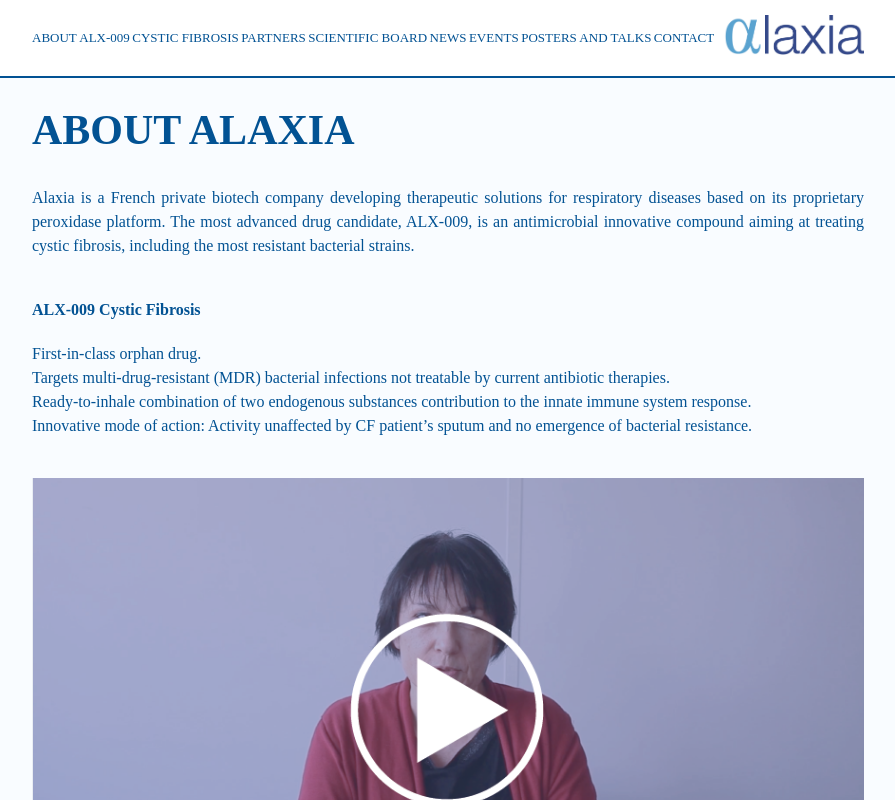
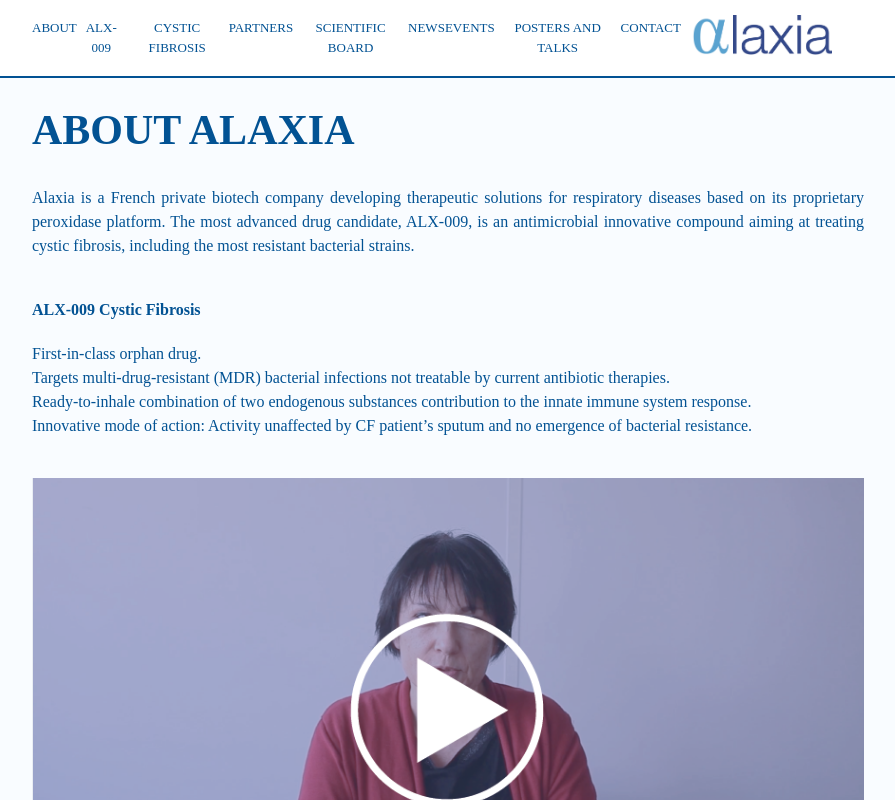
Before and after one commit to JBeaussart/alaxia-pharma, a Vue app: page / in a window 1280 px wide. Shown: the top 800 px of the page, without its empty margins (192-1087 px from the left). Built offline with nearby package versions, Linux system fonts and the light colour scheme; a web font is replaced by a local one.

Commit message:
ajust the navbar to insert the pellet

```diff
--- a/src/components/Navbar.vue
+++ b/src/components/Navbar.vue
@@ -43,7 +43,7 @@ nav {
   padding-bottom: 15px;
   border-bottom: 2px solid #025293;
   .link {
-    width: 82%;
+    width: 78%;
     display: flex;
     justify-content: space-between;
   }
@@ -75,6 +75,6 @@ nav {
 }
 .logo {
   height: 40px;
-  padding-top: px;
+  margin-right: 32px;
 }
 </style>
```
